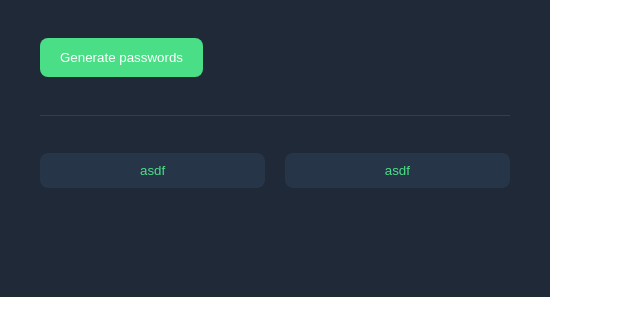
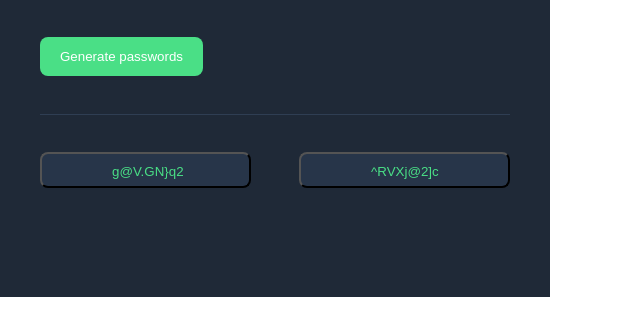
Before and after one commit to KyleMontiel-Berner/password-generator, a website built with Vite: page index.html in a window 1280 px wide. Both pictures are taken after a click on the button "Generate passwords". Shown: the part 253-588 px from the top of the page, without its empty margins (0-640 px from the left). Built offline with nearby package versions, Linux system fonts and the light colour scheme.

Commit message:
Add password generator logic and refine UI consistency
Implemented JS to generate two password options

Updated HTML naming conventions for clarity

Applied box-sizing: border-box to buttons to prevent size shifts

```diff
--- a/index.css
+++ b/index.css
@@ -56,14 +56,17 @@ h1 {
 .randomPwd {
     background-color: #273549;
     color: #4ADF86;
-    padding: 10px 100px;
+    padding: 10px 70px;
     border-radius: 8px;
-    border: none;
+    box-sizing: border-box;
+    width: 211px;
+    height: 36px;
 }
 
 .pwd {
-    display: flex;
-    justify-content: space-between;
-    width: 100%;
-    margin-top: 30px;
+  display: flex;
+  justify-content: space-between;
+  gap: 20px;
+  width: 100%;
+  margin-top: 30px;
 }
--- a/index.html
+++ b/index.html
@@ -1,6 +1,7 @@
 <html>
     <head>
         <link rel="stylesheet" href="index.css">
+        <script src="index.js" defer></script>
     </head>
     <body>
         <div class="container">
@@ -11,11 +12,11 @@
                 <button id="generateBtn">Generate passwords</button>
                 <hr class="lineBreak"></hr>
                 <div class="pwd">
-                    <button class="randomPwd">asdf</button>
-                    <button class="randomPwd">asdf</button>
+                    <button class="randomPwd" id="pwd1"></button>
+                    <button class="randomPwd" id="pwd2"></button>
                 </div>
         </div>
 
-        <script src="index.js"></script>
+
     </body>
 </html>
--- a/index.js
+++ b/index.js
@@ -1,2 +1,22 @@
 const characters = ["A","B","C","D","E","F","G","H","I","J","K","L","M","N","O","P","Q","R","S","T","U","V","W","X","Y","Z","a","b","c","d","e","f","g","h","i","j","k","l","m","n","o","p","q","r","s","t","u","v","w","x","y","z", "0", "1", "2", "3", "4", "5", "6", "7", "8", "9","~","`","!","@","#","$","%","^","&","*","(",")","_","-","+","=","{","[","}","]",",","|",":",";","<",">",".","?",
 "/"];
+
+let pwd1 = document.querySelector("#pwd1");
+let pwd2 = document.querySelector("#pwd2");
+let generateBtn = document.querySelector("#generateBtn");
+
+generateBtn.addEventListener('click', () =>
+    getRandomPwd(characters));
+
+function getRandomPwd(array) {
+    let charArray1 = [];
+    let charArray2 = [];
+    for (let i = 0; i < 9; i++) {
+        const j = Math.floor(Math.random() * array.length);
+        const x = Math.floor(Math.random() * array.length);
+        charArray1.push(array[j]);
+        charArray2.push(array[x]);
+    };
+    pwd1.textContent = charArray1.join("");
+    pwd2.textContent = charArray2.join("");
+}
```
